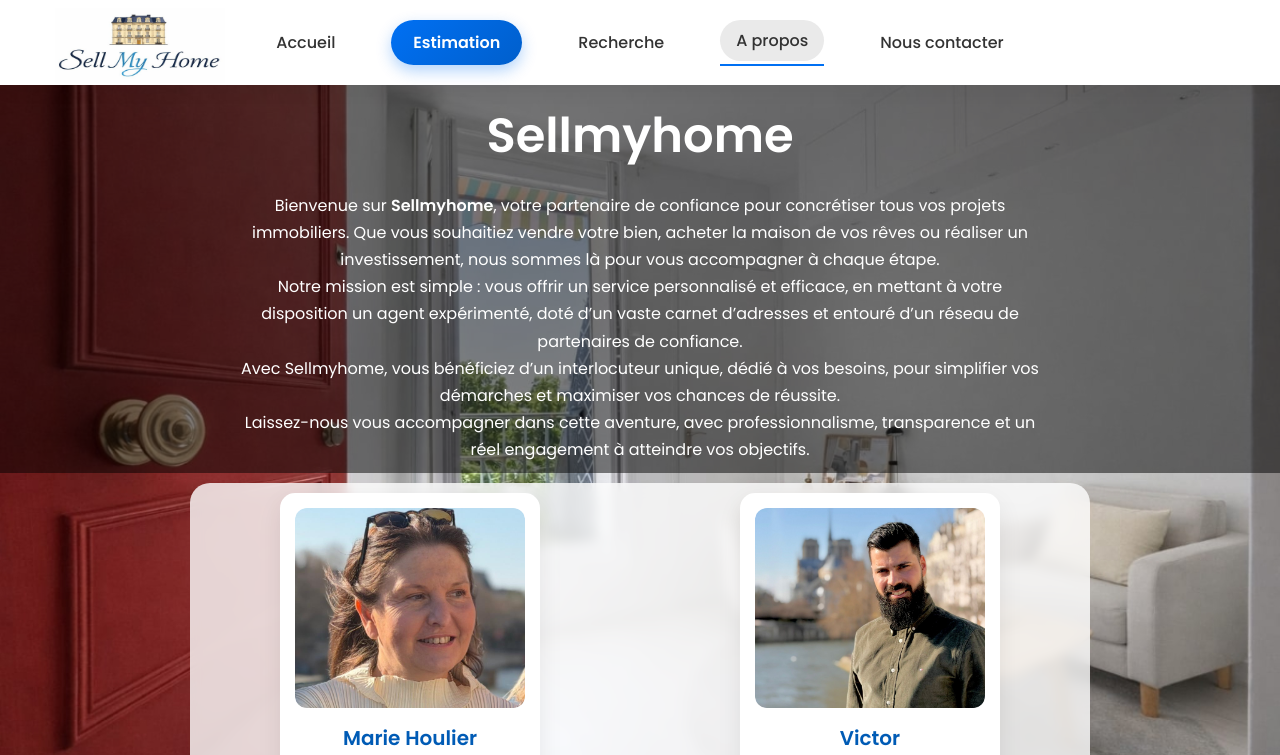
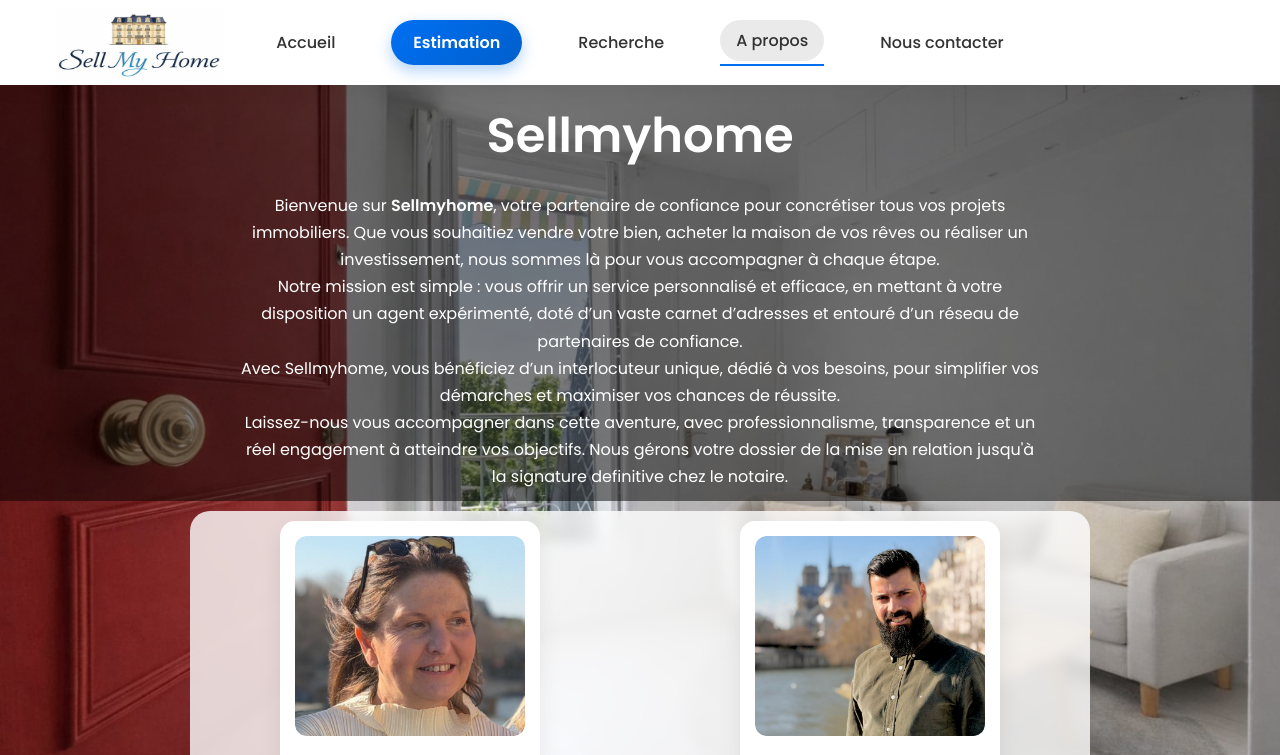
Before and after one commit to Juju-kpi/estimation_immo, a Next.js app: page /presentation in a window 1280 px wide. Shown: the top 755 px of the page. Built offline with nearby package versions, Linux system fonts and the light colour scheme.

Commit message:
Update page.js

```diff
--- a/app/presentation/page.js
+++ b/app/presentation/page.js
@@ -31,7 +31,7 @@
 
           <p>
             Laissez-nous vous accompagner dans cette aventure, avec professionnalisme, transparence
-            et un réel engagement à atteindre vos objectifs.
+            et un réel engagement à atteindre vos objectifs. Nous gérons votre dossier de la mise en relation jusqu'à la signature definitive chez le notaire.
           </p>
         </div>
       </section>
```
